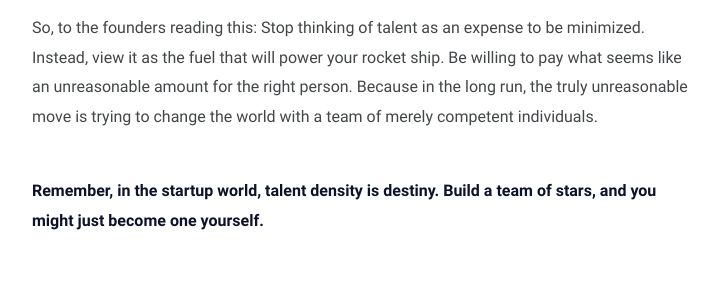
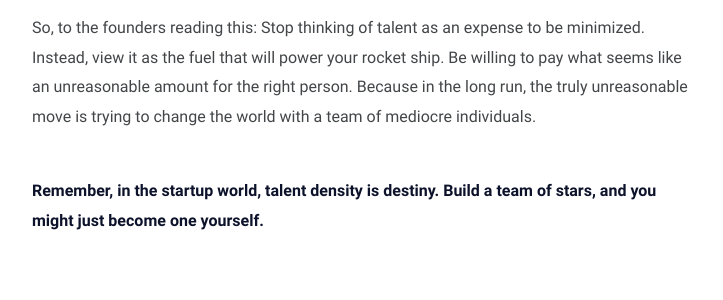
Before and after one commit to AliAlbakri/MPB, a Jekyll site: the page built from _posts/Startups and Talent Density/2024-09-24-Startups-and-Talent-Density.md, in a window 1280 px wide and 900 px high, scrolled down 1433 px. Shown: the part 242-542 px from the top of the window, without its empty margins (278-1001 px from the left). Built offline with Jekyll 4.4.1, drawn with Linux system fonts in a browser that asks for light colours; comment, search, counter and statistics services are not loaded; some of the changed text lies outside the part shown.

Commit message:
polishing...

```diff
--- a/_posts/Startups and Talent Density/2024-09-24-Startups-and-Talent-Density.md
+++ b/_posts/Startups and Talent Density/2024-09-24-Startups-and-Talent-Density.md
@@ -9,7 +9,7 @@ comments: true
 
 ---
 
- Startups are like rockets. They need immense energy to escape the gravitational pull of obscurity and competition. But unlike rockets, which burn fuel, startups **burn talent**. And just as a rocket can't reach orbit with second-rate fuel, a startup can't achieve escape velocity with mediocre talent.
+ Startups are like rockets. They need immense energy to escape the gravitational pull of obscurity and competition. But unlike rockets, which burn fuel, startups **burn talent**. And just as a rocket can't reach orbit with second-rate fuel, a startup can't achieve **escape velocity** with mediocre talent.
 
 The recurring tragedy I've observed in the startup world is the constant struggle to retain top talent. It's a pattern so common, you could set your watch by it: A promising startup, flush with funding and ambition, manages to hire a brilliant engineer or visionary product manager. For a brief, shining moment, it seems like they've cracked the code. But then, almost inevitably, that star employee departs, leaving the startup scrambling.
 
@@ -26,7 +26,7 @@ There's an added benefit to this approach that's often overlooked: **innovative
 Ironically, many large corporations understand this principle and try to implement it. But they face a different challenge: **their existing culture**.
 A slow corporate bureaucracy can crush the creativity of even the most talented individuals. Startups, being smaller and more agile, have a unique opportunity to create an environment where top talent can thrive.
 
-So, to the founders reading this: Stop thinking of talent as an expense to be minimized. Instead, view it as the fuel that will power your rocket ship. Be willing to pay what seems like an unreasonable amount for the right person. Because in the long run, the truly unreasonable move is trying to change the world with a team of merely competent individuals.
+So, to the founders reading this: Stop thinking of talent as an expense to be minimized. Instead, view it as the fuel that will power your rocket ship. Be willing to pay what seems like an unreasonable amount for the right person. Because in the long run, the truly unreasonable move is trying to change the world with a team of mediocre individuals.
 
 ##### Remember, in the startup world, talent density is destiny. Build a team of stars, and you might just become one yourself.
 
```
